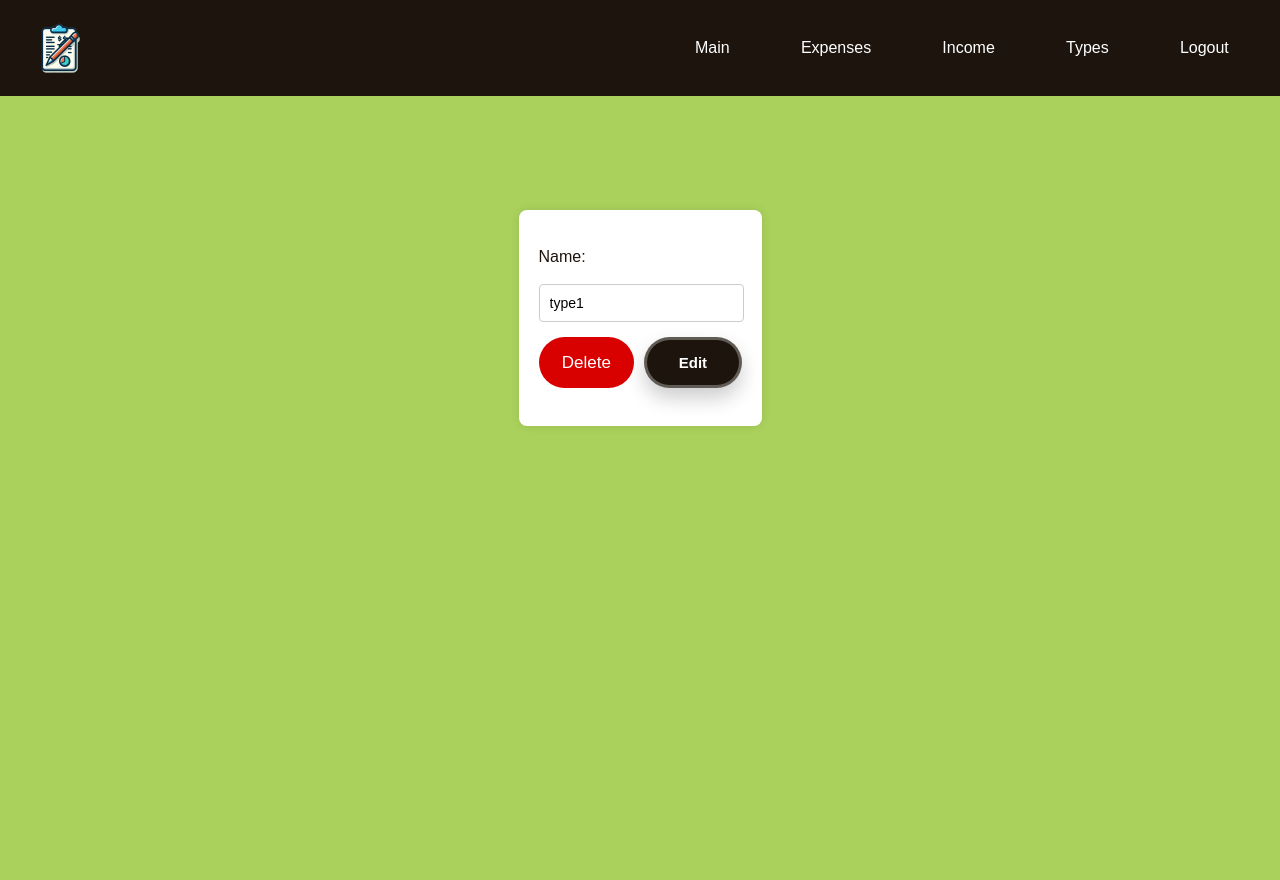
After one commit to Meliani-Mehdi/finance-web, a Flask app: page /types/list/1 in a window 1280 px wide. The commit adds this page. Run offline with Flask 3, Linux system fonts and the light colour scheme; data comes from the database, SQL or seed files in the repository; some libraries are stand-ins or nearby versions.

Commit message:
i forgot what i did.

```diff
--- a/routes.py
+++ b/routes.py
@@ -39,3 +39,27 @@ def listtypes():
     types = cursor.fetchall()
 
     return render_template('list_types.html', types = types)
+
+@app.route("/types/list/<int:id>", methods=["POST", "GET"])
+def edittype(id):
+    if request.method == "POST":
+        name = request.form.get("name")
+        if not name:
+            return render_template('err.html', message="Name is required")
+        try:
+            with sqlite3.connect('finance.db') as conn:
+                cursor = conn.cursor()
+                cursor.execute("INSERT INTO type (name) VALUES (?)", (name,))
+                conn.commit()
+        except sqlite3.IntegrityError:
+            return render_template('err.html', message="Type already exists")
+        except Exception as e:
+            return render_template('err.html', message=str(e))
+
+        return redirect('/types')
+
+    conn = sqlite3.connect('finance.db')
+    cursor = conn.cursor()
+    cursor.execute("SELECT name FROM type WHERE id = ?", (id, ))
+    name_val = cursor.fetchone()[0]
+    return render_template('edit_types.html', val=name_val)
--- a/static/CSS/buttons.css
+++ b/static/CSS/buttons.css
@@ -69,7 +69,7 @@
   width: 8em;
   border: none;
   border-radius: 10em;
-  background: #016DD9;
+  background: #D90000;
   font-size: 17px;
   color: #fff;
   font-family: inherit;
--- /dev/null
+++ b/templates/edit_types.html
@@ -0,0 +1,28 @@
+{% extends 'main_layout.html' %}
+
+{% block head %}
+  <style>
+    button{
+      display: inline-block !important;
+      width: calc(50% - 2px) !important;
+    }
+      .button-container {
+          display: flex;
+          gap: 10px;
+      }
+  </style>
+  <link rel="stylesheet" type="text/css" href="{{ url_for('static', filename = 'CSS/form.css') }}">
+{% endblock %}
+
+{% block content %}
+  <br><br><br>
+
+  <form action="/types/add" method="post">
+    <label for="name">Name:</label>
+    <input type="text" name="name" value="{{ val }}" required>
+    <div class="button-container">
+      <button class="shake_btn">Delete</button>
+      <button class="apply_btn">Edit</button>
+    </div>
+  </form>
+{% endblock %}
--- a/templates/err.html
+++ b/templates/err.html
@@ -4,5 +4,9 @@
   <br><br><br>
   <h1>{{ message }}</h1>
   <br>
-  <a href="/types"><button class="fade_btn">Go Back</button></a>
+  {% if link %}
+  <a href="{{ link }}"><button class="fade_btn">Go Back</button></a>
+  {% else %}
+  <a href="/"><button class="fade_btn">Go Back</button></a>
+  {% endif %}
 {% endblock %}
--- a/templates/list_types.html
+++ b/templates/list_types.html
@@ -7,7 +7,7 @@
       <th>Name</th>
     </tr>
     {% for data in types %}
-      <tr>
+      <tr onclick="window.location.href='/types/list/{{ data[0] }}'">
         <td>{{ data[1] }}</td>
       </tr>
     {% endfor %}
```
Also changed, not shown: templates/income.html (added).
